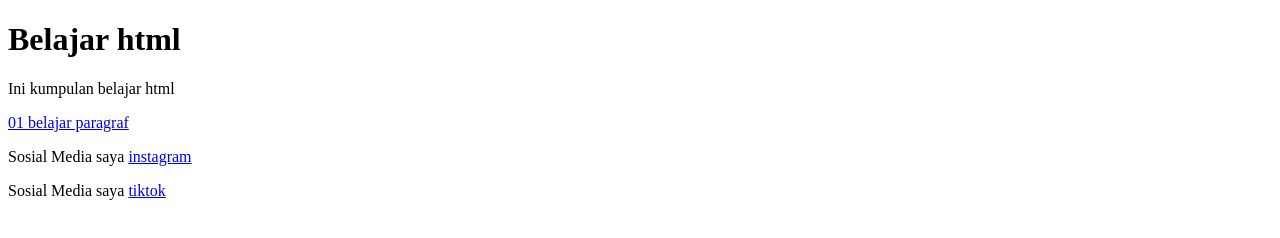
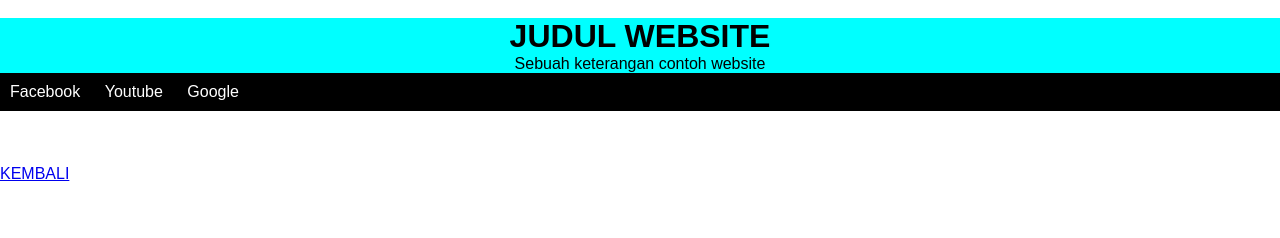
Before and after one commit to Akudila/DASAR-HTML, a plain HTML site: page index.html in a window 1280 px wide. Drawn offline with Linux system fonts and the light colour scheme.

Commit message:
Add files via upload

```diff
--- a/index.html
+++ b/index.html
@@ -3,19 +3,68 @@
 <head>
     <meta charset="UTF-8">
     <meta name="viewport" content="width=device-width, initial-scale=1.0">
-    <title>belajar html</title>
+    <title>Document</title>
 </head>
-<body>
-    <header>
-        <h1>Belajar html</h1>
-        <p>Ini kumpulan belajar html</p>
+<br>
+
+    <header class="header">
+        <h1 class="header_h1">JUDUL WEBSITE</h1>
+        <p class="header_p">Sebuah keterangan contoh website</p>
+
+        <nav class="header_nav">
+            <a class="header_a" href="https://www.facebook.com">Facebook</a>
+            <a class="header_a" href="https://www.youtube.com">Youtube</a>
+            <a class="header_a" href="https://www.google.com">Google</a>
+        </nav>
     </header>
-<main>
-    <a href="01-paragraf/paragraf.html">01 belajar paragraf</a>
-</main>
-    <footer>
-        <p>Sosial Media saya <a href="https://instagram.com">instagram</a></p>
-        <p>Sosial Media saya <a href="https://tiktok.com">tiktok</a></p>
-    </footer>
+
+    <style>
+        * {
+            margin: 0;
+            padding: 0;
+            font-family: Arial, Helvetica, sans-serif;
+        }
+        .header{
+            background-color: aqua;
+        }
+        .header_h1{
+            text-align: center;
+        }
+        .header_p{
+            text-align: center;
+        }
+        .header_nav{
+        background-color: black;
+    }
+    .header_a{
+        display: inline-block;
+        padding: 10px;
+        text-decoration: none;
+        color: white;
+    }
+    .header_a:hover{
+        background-color: white;
+        color: black;
+    }
+    .header_nav{
+        background-color: black;
+    }
+    .header_a{
+        display: inline-block;
+        padding: 10px;
+        text-decoration: none;
+        color: white;
+    }
+    .header_a:hover{
+        background-color: white;
+        color: black;
+    }
+</style>
+
+</style>
+
+
+    <br><br><br>
+    <a href="../index.html">KEMBALI</a>
 </body>
 </html>
```
